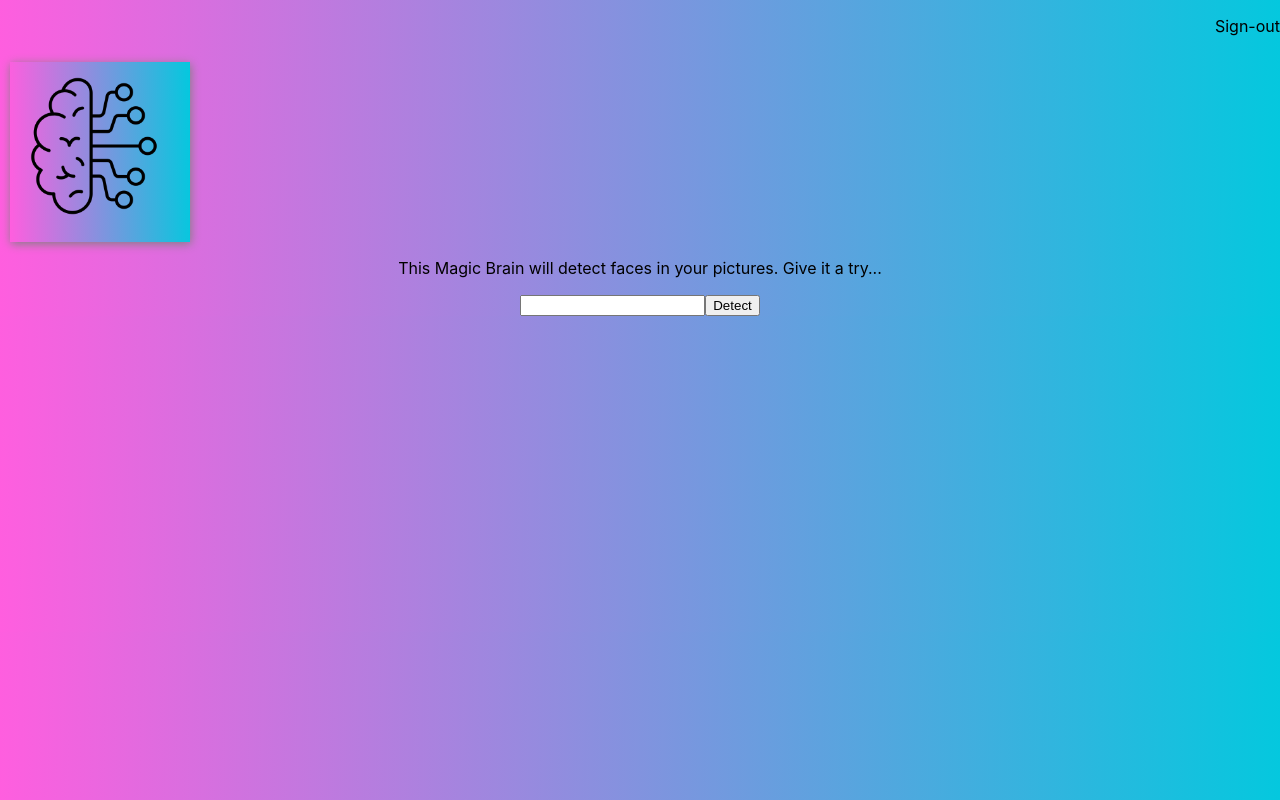
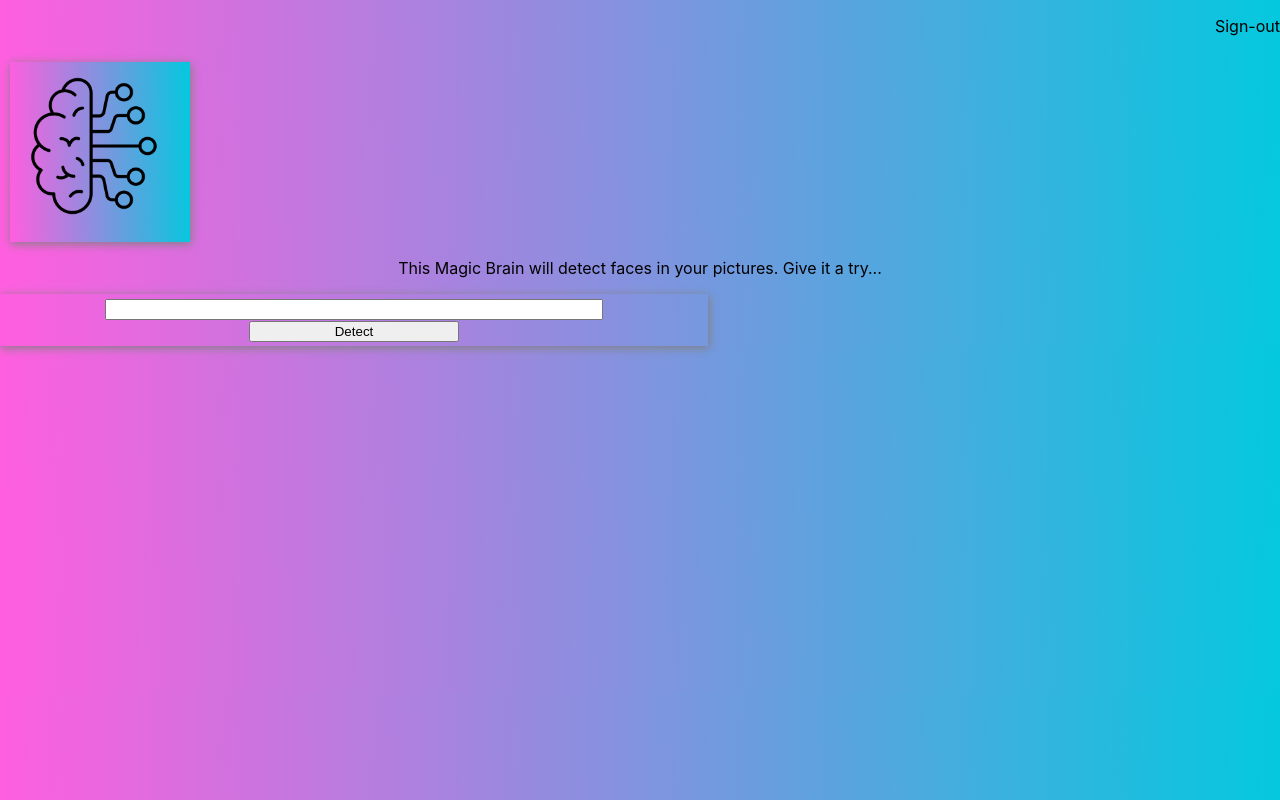
Before and after one commit to fabio-teichmann/web-smart-brain, a React (Create React App) app: page / in a window 1280 px wide. Built offline with nearby package versions, Linux system fonts and the light colour scheme.

Commit message:
added ImageLinkForm incl. initital styling

```diff
--- /dev/null
+++ b/src/components/ImageLinkForm/ImageLinkForm.css
@@ -0,0 +1,3 @@
+.form {
+    width: 700px;
+}
--- a/src/components/ImageLinkForm/ImageLinkForm.js
+++ b/src/components/ImageLinkForm/ImageLinkForm.js
@@ -1,4 +1,5 @@
 import React from "react";
+import './ImageLinkForm.css';
 
 const ImageLinkForm = () => {
     return (
@@ -7,9 +8,11 @@ const ImageLinkForm = () => {
                 {'This Magic Brain will detect faces in your pictures. Give it a try...'}
 
             </p>
-            <div>
-                <input className="f4 pa2 w-70 center" type="text" />
-                <button className="w-30 grow f4 link ph3 pv2 dib white bg-light-purple">Detect</button>
+            <div className="center">
+                <div className="form center pa4 br3 shadow-5" style={{padding: '4px', boxShadow: '1px 2px 9px grey'}}>
+                    <input className="f4 pa2 w-70 center" type="text" style={{width: '70%'}}/>
+                    <button className="w-30 grow f4 link ph3 pv2 dib white bg-light-purple"style={{width: '30%'}}>Detect</button>
+                </div>
             </div>
         </div>
     )
--- a/src/index.css
+++ b/src/index.css
@@ -12,3 +12,7 @@ code {
   font-family: source-code-pro, Menlo, Monaco, Consolas, 'Courier New',
     monospace;
 }
+
+button {
+  cursor: pointer;
+}
```
